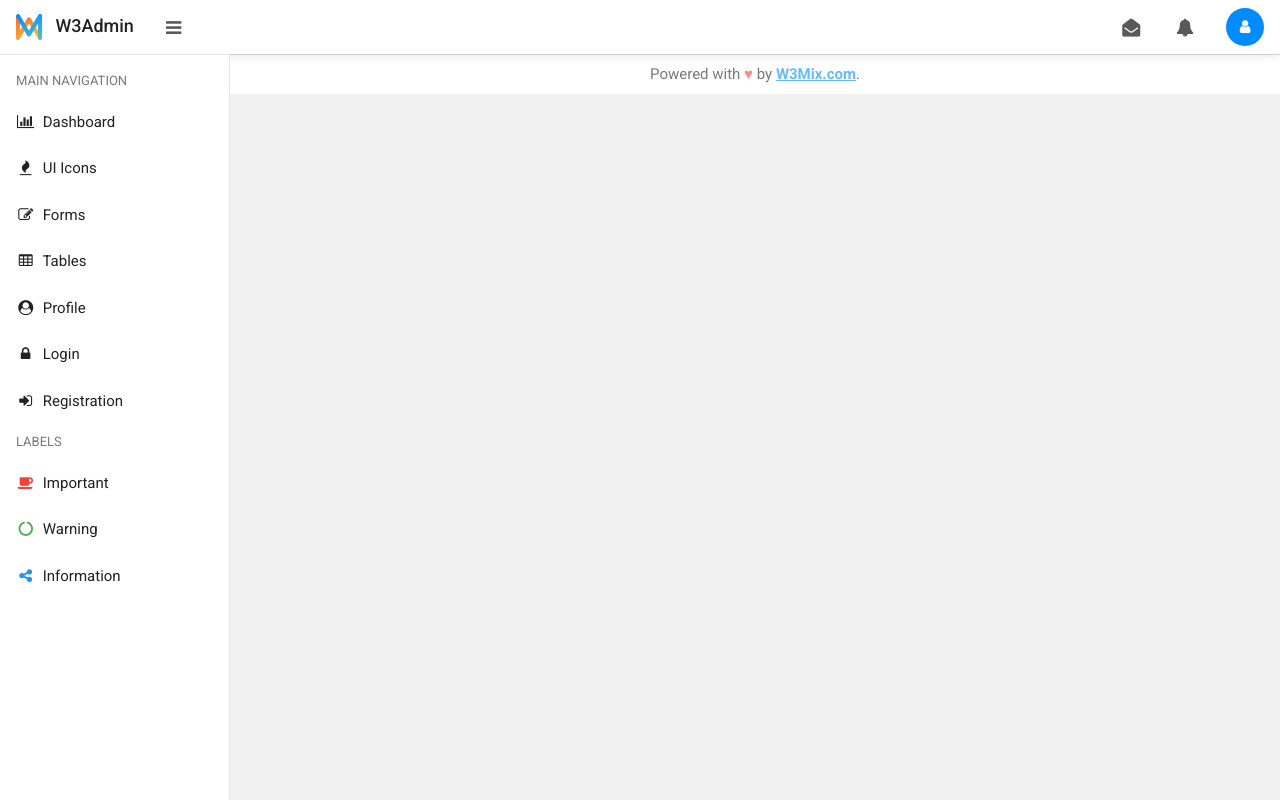
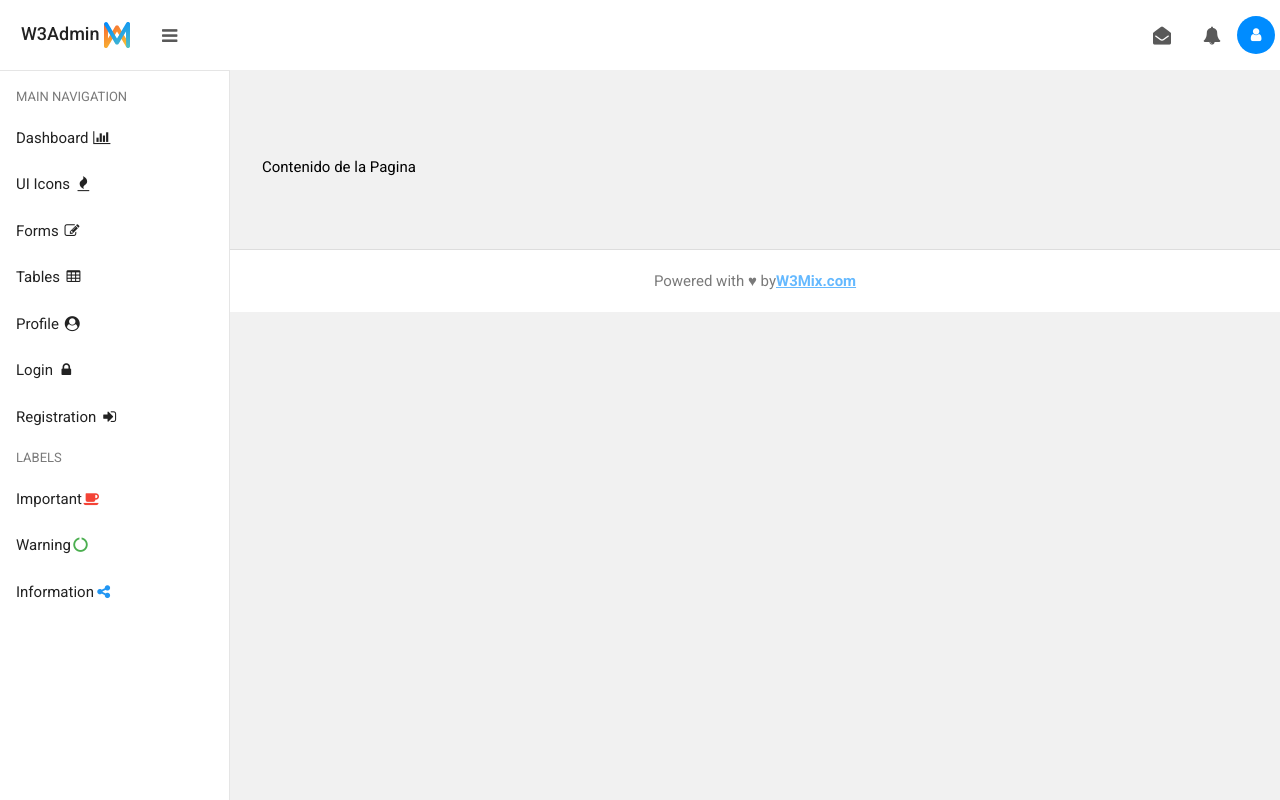
Before and after one commit to sebaguaraz/seminario-de-actualizacion, a plain HTML site: page unidad-2/actividad-2/index.html in a window 1280 px wide. Drawn offline with Linux system fonts and the light colour scheme.

Commit message:
add modified part 1

```diff
--- a/unidad-2/actividad-2/index.html
+++ b/unidad-2/actividad-2/index.html
@@ -15,76 +15,9 @@
 </head>
 
 <body class="w3-light-grey">
-  <input id="sidebar-control" type="checkbox" class="w3-hide">
-  <div id="app">
-    <div class="w3-top w3-card" style="height:54px">
-      <div class="w3-flex-bar w3-theme w3-left-align">
-        <div class="admin-logo w3-bar-item w3-hide-medium w3-hide-small">
-          <h5 class="" style="line-height:1; margin:0!important; font-weight:300">
-            <a href="./index.html" class="w3-button w3-bold">
-              <img src="./assets/admin-logo.png" alt="w3mix" class="w3-image" width="26"> &nbsp; W3Admin </a>
-          </h5>
-        </div>
-        <label for="sidebar-control" class="w3-button w3-large w3-opacity-min"><i class="fa fa-bars"></i></label>
 
-        <div class="w3-right">
-          <button type="button" class="w3-button w3-large w3-opacity-min"><i class="fa fa-envelope-open"></i></button>
-          <button type="button" class="w3-button w3-large w3-opacity-min"><i class="fa fa-bell"></i></button>
-        </div>
-        <div class="text-right">
-          <div class="w3-button">
-            <div class="w3-circle w3-center w3-text-white w3-primary" style="width:38px; height:38px">
-              <i class="fa fa-fw fa-user fa" style="margin-top:11px"></i>
-            </div>
-          </div>
-        </div>
-      </div>
-    </div>
-    <nav id="sidebar" class="w3-sidebar w3-top w3-bottom w3-collapse w3-white w3-border-right w3-border-top scrollbar"
-      style="z-index:3;width:230px;height:auto;margin-top:54px;border-color:rgba(0, 0, 0, .1)!important" id="mySidebar">
-      <div class="w3-bar-item w3-border-bottom w3-hide-large" style="padding:6px 0">
-        <label for="sidebar-control" class="w3-left w3-button w3-large w3-opacity-min"
-          style="background:white!important"><i class="fa fa-bars"></i></label>
-        <h5 class="" style="line-height:1; margin:0!important; font-weight:300">
-          <a href="./index.html" class="w3-button" style="background:white!important">
-            <img src="./assets/admin-logo.png" alt="w3mix" class="w3-image"> &nbsp; W3Admin </a>
-        </h5>
-      </div>
-      <div class="w3-bar-block">
-        <span class="w3-bar-item w3-padding w3-small w3-opacity" style="margin-top:8px"> MAIN NAVIGATION </span>
-        <a href="./index.html" class="w3-bar-item w3-button w3-padding-large w3-hover-text-primary">
-          <i class="fa fa-fw fa-bar-chart"></i>&nbsp; Dashboard </a>
-        <a href="./icons.html" class="w3-bar-item w3-button w3-padding-large w3-hover-text-primary">
-          <i class="fa fa-fw fa-fire"></i>&nbsp; UI Icons </a>
-        <a href="./forms.html" class="w3-bar-item w3-button w3-padding-large w3-hover-text-primary">
-          <i class="fa fa-fw fa-edit"></i>&nbsp; Forms </a>
-        <a href="./tables.html" class="w3-bar-item w3-button w3-padding-large w3-hover-text-primary">
-          <i class="fa fa-fw fa-table"></i>&nbsp; Tables </a>
-        <a href="./profile.html" class="w3-bar-item w3-button w3-padding-large w3-hover-text-primary">
-          <i class="fa fa-fw fa-user-circle"></i>&nbsp; Profile </a>
-        <a href="./login.html" class="w3-bar-item w3-button w3-padding-large w3-hover-text-primary">
-          <i class="fa fa-fw fa-lock"></i>&nbsp; Login </a>
-        <a href="./register.html" class="w3-bar-item w3-button w3-padding-large w3-hover-text-primary">
-          <i class="fa fa-fw fa-sign-in"></i>&nbsp; Registration </a>
-        <span class="w3-bar-item w3-padding w3-small w3-opacity"> LABELS </span>
-        <a href="#dashboard" class="w3-bar-item w3-button w3-padding-large w3-hover-text-primary">
-          <i class="fa fa-fw fa-coffee w3-text-danger"></i>&nbsp; Important </a>
-        <a href="#dashboard" class="w3-bar-item w3-button w3-padding-large w3-hover-text-primary">
-          <i class="fa fa-fw fa-circle-o-notch w3-text-success"></i>&nbsp; Warning </a>
-        <a href="#dashboard" class="w3-bar-item w3-button w3-padding-large w3-hover-text-primary">
-          <i class="fa fa-fw fa-share-alt w3-text-info"></i>&nbsp; Information </a>
-      </div>
-    </nav>
-    <div class="w3-main" style="margin-top:54px">
-
-      <footer class="w3-padding w3-border-top w3-center w3-white w3-margin-top">
-        <span class="w3-opacity">Powered with <span class="w3-text-red">♥</span> by <a href="https://w3mix.com"
-            target="_blank"><strong>W3Mix.com</strong></a>.</span>
-      </footer>
-    </div>
-  </div>
-  <script src="./assets/plugins/chartjs/Chart.min.js"></script>
-  <script src="./assets/plugins/chartjs/dashboard.js"></script>
 </body>
 
+<script src="./script.js"></script>
+
 </html>
--- /dev/null
+++ b/unidad-2/actividad-2/script.js
@@ -0,0 +1,392 @@
+class HeaderWC extends HTMLElement {
+
+    constructor() {
+
+        super()
+
+        // * Creo elementos del componente
+        this.divButtons = document.createElement("div")
+        this.divProfile = document.createElement("div")
+
+        this.h5 = document.createElement("h5")
+        this.a = document.createElement("a")
+        this.a.textContent = "W3Admin "
+
+        this.img = document.createElement("img")
+
+        this.label = document.createElement("label")
+        this.iconBurger = this.createIcon("fa fa-bars")
+
+        this.bttn1 = this.createButtonHeader("w3-button w3-large w3-opacity-min")
+        this.iconBuzon = this.createIcon("fa fa-envelope-open")
+
+        this.bttn2 = this.createButtonHeader("w3-button w3-large w3-opacity-min")
+        this.iconAlert = this.createIcon("fa fa-bell")
+
+        this.profile = this.createIcon("fa fa-fw fa-user fa")
+
+        // * Inserto estilos css a elementos del componente
+        this.InsertStyleHeader()
+
+
+        // * Inserto al DOM a elementos del componente
+        this.h5.appendChild(this.a)
+        this.a.appendChild(this.img)
+
+        this.label.appendChild(this.iconBurger)
+
+        this.divButtons.appendChild(this.bttn1)
+        this.bttn1.appendChild(this.iconBuzon)
+        this.divButtons.appendChild(this.bttn2)
+        this.bttn2.appendChild(this.iconAlert)
+
+
+        this.divProfile.appendChild(this.profile)
+
+        this.appendChild(this.h5)
+        this.appendChild(this.label)
+        this.appendChild(this.divButtons)
+        this.appendChild(this.divProfile)
+
+    }
+
+
+    InsertStyleHeader() {
+        // const header = document.createElement("header")
+        // const divButtons = document.createElement("div")
+        // const divProfile = document.createElement("div")
+
+        this.className = "w3-flex-bar w3-theme w3-left-align"
+        this.style = "height:70px; padding:0 5px 0 5px;"
+
+
+        this.h5.style = "line-height:1; margin:0!important; font-weight:300"
+        // this.h5.className = "admin-logo w3-bar-item w3-hide-medium w3-hide-small"
+
+        // const a = document.createElement("a")
+        this.a.href = "./index.html"
+        this.a.className = "w3-button w3-bold"
+        // this.a.textContent = "W3Admin"
+
+        // const img = document.createElement("img")
+        // this.img.src = "./assets/admin-logo.png"
+        this.img.src = "./assets/admin-logo.png"
+        this.img.className = "w3-image"
+        this.img.width = "26"
+        this.img.alt = "w3mix"
+
+
+
+        // this.h5.appendChild(this.a)
+        // this.a.appendChild(this.img)
+
+
+        // const label = document.createElement("label")
+        this.label.className = "w3-button w3-large w3-opacity-min"
+        this.label.htmlFor = "sidebar-control"
+
+        // const iconBurger = this.createIcon("fa fa-bars")
+
+        // this.label.appendChild(iconBurger)
+
+
+        this.divButtons.className = "w3-right"
+
+        // const bttn1 = this.createButtonHeader("w3-button w3-large w3-opacity-min")
+        // const iconBuzon = this.createIcon("fa fa-envelope-open")
+
+        // const bttn2 = this.createButtonHeader("w3-button w3-large w3-opacity-min")
+        // const iconAlert = this.createIcon("fa fa-bell")
+
+        // this.divButtons.appendChild(this.bttn1)
+        // this.bttn1.appendChild(this.iconBuzon)
+        // this.divButtons.appendChild(this.bttn2)
+        // this.bttn2.appendChild(this.iconAlert)
+
+        this.divProfile.className = "w3-circle w3-center w3-text-white w3-primary"
+        this.divProfile.style = "width:38px; height:38px"
+
+        // this.profile = this.createIcon("fa fa-fw fa-user fa")
+        this.profile.style = "margin-top:11px"
+
+        // this.divProfile.appendChild(this.profile)
+
+        // this.header.appendChild(this.h5)
+        // this.header.appendChild(this.label)
+        // this.header.appendChild(this.divButtons)
+        // this.header.appendChild(this.divProfile)
+
+
+    }
+
+    createButtonHeader(paramsBttn) {
+        const button = document.createElement("button")
+        button.className = paramsBttn
+        button.type = "button"
+
+        return button
+    }
+
+    createIcon(paramsIcon) {
+
+        const icon = document.createElement("i")
+        icon.className = paramsIcon
+
+        return icon
+
+    }
+
+    connectedCallback() { }
+
+
+    disconnectedCallback() { }
+
+}
+
+class AsideWC extends HTMLElement {
+
+    constructor() {
+
+        super()
+
+        // * Creo elementos del componente
+        this.nav = document.createElement("nav")
+
+        this.span1 = document.createElement("span")
+
+        this.a1 = this.createEnlace("./index.html", "Dashboard ", "fa fa-fw fa-bar-chart")
+        this.a2 = this.createEnlace("./icons.html", "UI Icons ", "fa fa-fw fa-fire")
+        this.a3 = this.createEnlace("./forms.html", "Forms ", "fa fa-fw fa-edit")
+        this.a4 = this.createEnlace("./tables.html", "Tables ", "fa fa-fw fa-table")
+        this.a5 = this.createEnlace("./profile.html", "Profile ", "fa fa-fw fa-user-circle")
+        this.a6 = this.createEnlace("./login.html", "Login ", "fa fa-fw fa-lock")
+        this.a7 = this.createEnlace("./register.html", "Registration ", "fa fa-fw fa-sign-in")
+
+        this.span2 = document.createElement("span")
+
+
+        this.a8 = this.createEnlace("#dashboard", "Important", "fa fa-fw fa-coffee w3-text-danger")
+        this.a9 = this.createEnlace("#dashboard", "Warning", "fa fa-fw fa-circle-o-notch w3-text-success")
+        this.a10 = this.createEnlace("#dashboard", "Information", "fa fa-fw fa-share-alt w3-text-info")
+
+        // * Inserto estilos a elementos del componente
+        this.InsertStyleAside()
+
+
+        // * Inserto al DOM los elementos del componente
+        this.appendChild(this.nav)
+        this.nav.appendChild(this.span1)
+
+        this.nav.appendChild(this.a1)
+        this.nav.appendChild(this.a2)
+        this.nav.appendChild(this.a3)
+        this.nav.appendChild(this.a4)
+        this.nav.appendChild(this.a5)
+        this.nav.appendChild(this.a6)
+        this.nav.appendChild(this.a7)
+
+        this.nav.appendChild(this.span2)
+
+        this.nav.appendChild(this.a8)
+        this.nav.appendChild(this.a9)
+        this.nav.appendChild(this.a10)
+
+    }
+
+    createEnlace(paramsHref, textContent, paramsIconClassName) {
+
+        const a = document.createElement("a")
+        a.href = paramsHref
+        a.className = "w3-bar-item w3-button w3-padding-large w3-hover-text-primary"
+        a.textContent = textContent
+
+        const icon = document.createElement("i")
+        icon.className = paramsIconClassName
+
+        a.appendChild(icon)
+
+        return a
+
+
+    }
+
+    InsertStyleAside() {
+
+        this.id = "sidebar"
+        this.className = "w3-sidebar w3-top w3-bottom w3-collapse w3-white w3-border-right w3-border-top scrollbar"
+
+        this.style = "z-index:3;width:230px;height:auto;margin-top:70px;border-color:rgba(0, 0, 0, .1)!important"
+
+        this.nav.className = "w3-bar-block"
+
+        this.span1.className = "w3-bar-item w3-padding w3-small w3-opacity"
+        this.span1.style = "margin-top:8px"
+        this.span1.textContent = "MAIN NAVIGATION"
+
+
+        this.span2.className = "w3-bar-item w3-padding w3-small w3-opacity"
+        this.span2.textContent = "LABELS"
+
+
+
+    }
+
+
+
+    connectedCallback() { }
+
+    disconnectedCallback() { }
+
+
+
+}
+
+class MainWC extends HTMLElement {
+
+    constructor() {
+
+        // * Creo elementos del componente
+        super()
+
+        this.span = document.createElement("span")
+
+
+        // * Inserto estilos a elementos del componente
+        this.InsertStyleMain()
+
+
+        // * Inserto al DOM los elementos del componente
+        this.appendChild(this.span)
+    }
+
+    InsertStyleMain() {
+        this.className = "w3-main";
+        this.style = "display:block; margin-top:70px; padding:16px 32px;";
+
+        this.span.style.display = "block";
+        this.span.textContent = "Contenido de la Pagina";
+    }
+
+    connectedCallback() { }
+
+    disconnectedCallback() { }
+
+
+
+
+}
+
+class FooterWC extends HTMLElement {
+
+    constructor() {
+
+        // * Creo elementos del componente
+        super()
+
+        this.span = document.createElement("span")
+
+        this.parragraph = document.createElement("p")
+        this.parragraph.textContent = "Powered with ♥ by"
+
+        this.a = document.createElement("a")
+
+        this.strong = document.createElement("strong")
+        this.strong.textContent = "W3Mix.com"
+
+
+        // * Inserto estilos a elementos del componente
+        this.InsertStyleFooter()
+
+
+        // * Inserto al DOM los elementos del componente
+        this.appendChild(this.span)
+        this.span.appendChild(this.parragraph)
+        this.parragraph.appendChild(this.a)
+        this.a.appendChild(this.strong)
+    }
+
+    InsertStyleFooter() {
+        this.className = "w3-padding w3-border-top w3-center w3-white w3-main";
+        this.style = "display:block; margin-top:54px; padding:16px 32px;";
+
+        this.span.className = "w3-opacity";
+        this.a.href = "https://w3mix.com";
+        this.a.target = "_blank";
+    }
+
+    connectedCallback() { }
+
+    disconnectedCallback() { }
+
+
+
+
+}
+
+
+class WCApplicationView extends HTMLElement {
+
+    constructor() {
+        super()
+
+        // * contiene al componente HEADER, FOOTER y SIDEBAR
+        this.id = "app"
+
+        this.header = new HeaderWC()
+
+        this.aside = new AsideWC()
+
+        this.main = new MainWC()
+
+        this.footer = new FooterWC()
+
+        this.appendChild(this.header)
+        this.appendChild(this.aside)
+        this.appendChild(this.main)
+        this.appendChild(this.footer)
+
+    }
+
+
+    connectedCallback() {
+
+    }
+
+
+    disconnectedCallback() {
+
+    }
+
+
+
+
+
+
+}
+
+
+
+customElements.define("wc-application-view", WCApplicationView)
+customElements.define("wc-header", HeaderWC)
+customElements.define("wc-aside", AsideWC)
+customElements.define("wc-main", MainWC)
+customElements.define("wc-footer", FooterWC)
+
+
+function main() {
+
+    const objectView = new WCApplicationView()
+
+    const input = document.createElement("input")
+    input.className = "w3-hide"
+    input.type = "checkbox"
+    input.id = "sidebar-control"
+
+    document.body.appendChild(input)
+    document.body.appendChild(objectView)
+
+
+}
+
+
+window.onload = main
```
Also changed, not shown: unidad-2/actividad-2/index_ejemplo.html (added, +109 -0 lines). Lines whose indentation alone changed are shown as unchanged.
